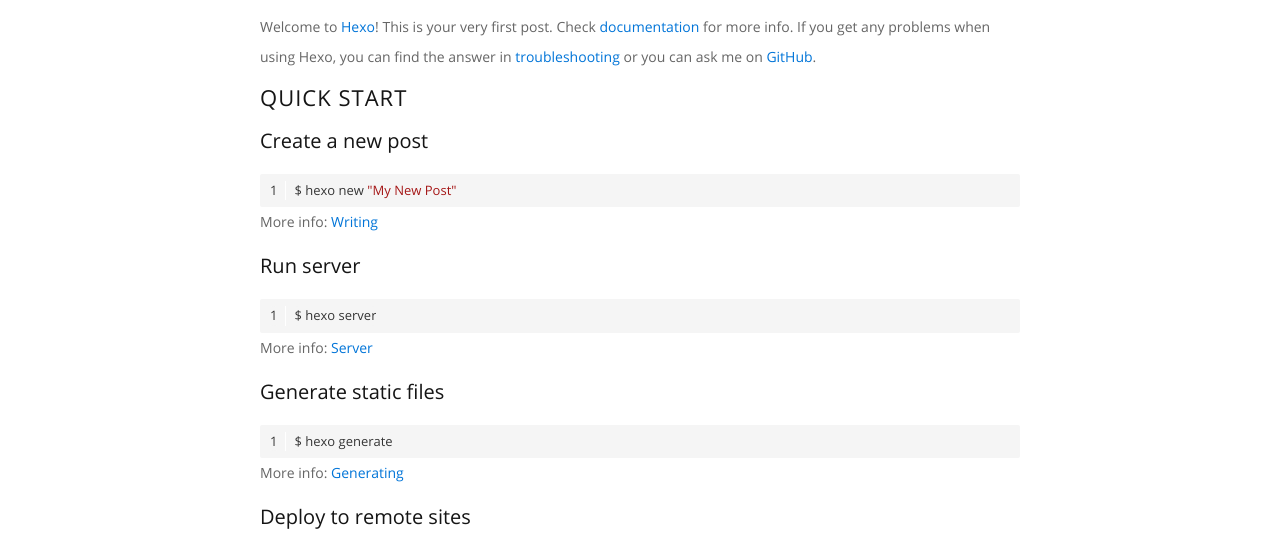
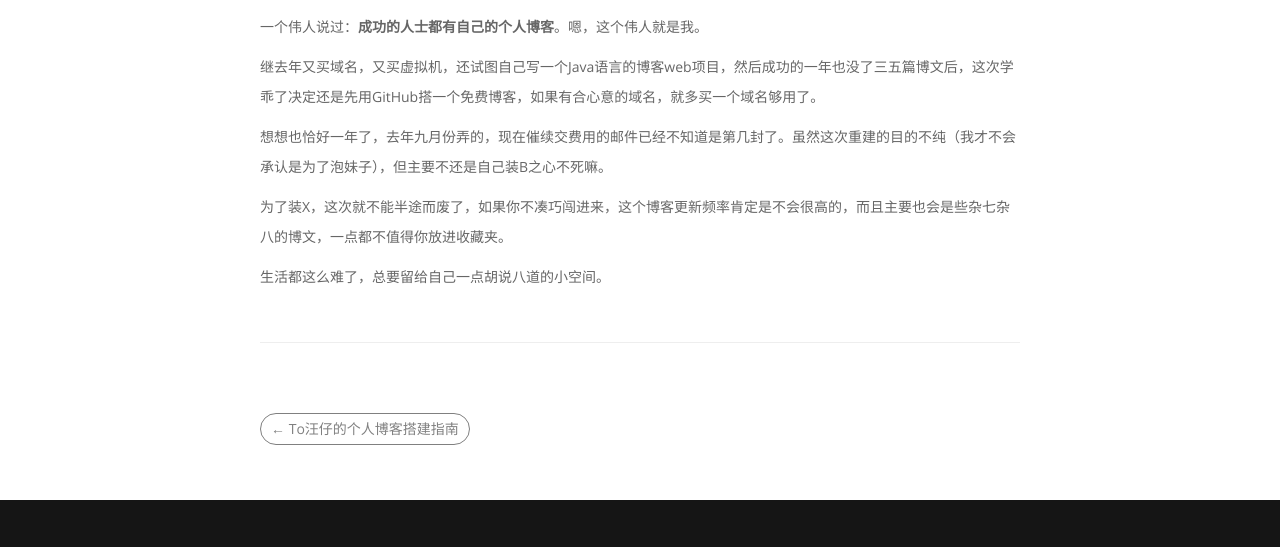
Before and after one commit to hujiangong/hujiangong.github.io, a plain HTML site: page 2018/10/07/hello-world/index.html in a window 1280 px wide. Shown: the part 203-750 px from the top of the page. Drawn offline with Linux system fonts and the light colour scheme.

Commit message:
Site updated: 2018-10-10 23:21:35

```diff
--- a/2018/10/07/hello-world/index.html
+++ b/2018/10/07/hello-world/index.html
@@ -182,15 +182,11 @@
             </div>
         </div>
         <div class="col-md-8 col-md-offset-2">
-      		<p>Welcome to <a href="https://hexo.io/" target="_blank" rel="noopener">Hexo</a>! This is your very first post. Check <a href="https://hexo.io/docs/" target="_blank" rel="noopener">documentation</a> for more info. If you get any problems when using Hexo, you can find the answer in <a href="https://hexo.io/docs/troubleshooting.html" target="_blank" rel="noopener">troubleshooting</a> or you can ask me on <a href="https://github.com/hexojs/hexo/issues" target="_blank" rel="noopener">GitHub</a>.</p>
-<h2 id="Quick-Start"><a href="#Quick-Start" class="headerlink" title="Quick Start"></a>Quick Start</h2><h3 id="Create-a-new-post"><a href="#Create-a-new-post" class="headerlink" title="Create a new post"></a>Create a new post</h3><figure class="highlight bash"><table><tr><td class="gutter"><pre><span class="line">1</span><br></pre></td><td class="code"><pre><span class="line">$ hexo new <span class="string">"My New Post"</span></span><br></pre></td></tr></table></figure>
-<p>More info: <a href="https://hexo.io/docs/writing.html" target="_blank" rel="noopener">Writing</a></p>
-<h3 id="Run-server"><a href="#Run-server" class="headerlink" title="Run server"></a>Run server</h3><figure class="highlight bash"><table><tr><td class="gutter"><pre><span class="line">1</span><br></pre></td><td class="code"><pre><span class="line">$ hexo server</span><br></pre></td></tr></table></figure>
-<p>More info: <a href="https://hexo.io/docs/server.html" target="_blank" rel="noopener">Server</a></p>
-<h3 id="Generate-static-files"><a href="#Generate-static-files" class="headerlink" title="Generate static files"></a>Generate static files</h3><figure class="highlight bash"><table><tr><td class="gutter"><pre><span class="line">1</span><br></pre></td><td class="code"><pre><span class="line">$ hexo generate</span><br></pre></td></tr></table></figure>
-<p>More info: <a href="https://hexo.io/docs/generating.html" target="_blank" rel="noopener">Generating</a></p>
-<h3 id="Deploy-to-remote-sites"><a href="#Deploy-to-remote-sites" class="headerlink" title="Deploy to remote sites"></a>Deploy to remote sites</h3><figure class="highlight bash"><table><tr><td class="gutter"><pre><span class="line">1</span><br></pre></td><td class="code"><pre><span class="line">$ hexo deploy</span><br></pre></td></tr></table></figure>
-<p>More info: <a href="https://hexo.io/docs/deployment.html" target="_blank" rel="noopener">Deployment</a></p>
+      		<p>一个伟人说过：<strong>成功的人士都有自己的个人博客</strong>。嗯，这个伟人就是我。</p>
+<p>继去年又买域名，又买虚拟机，还试图自己写一个Java语言的博客web项目，然后成功的一年也没了三五篇博文后，这次学乖了决定还是先用GitHub搭一个免费博客，如果有合心意的域名，就多买一个域名够用了。</p>
+<p>想想也恰好一年了，去年九月份弄的，现在催续交费用的邮件已经不知道是第几封了。虽然这次重建的目的不纯（我才不会承认是为了泡妹子），但主要不还是自己装B之心不死嘛。</p>
+<p>为了装X，这次就不能半途而废了，如果你不凑巧闯进来，这个博客更新频率肯定是不会很高的，而且主要也会是些杂七杂八的博文，一点都不值得你放进收藏夹。</p>
+<p>生活都这么难了，总要留给自己一点胡说八道的小空间。</p>
 
             <div class="clearfix"></div>
             <hr class="nogutter">
```
Also changed, not shown: index.html (+4 -2 lines).
